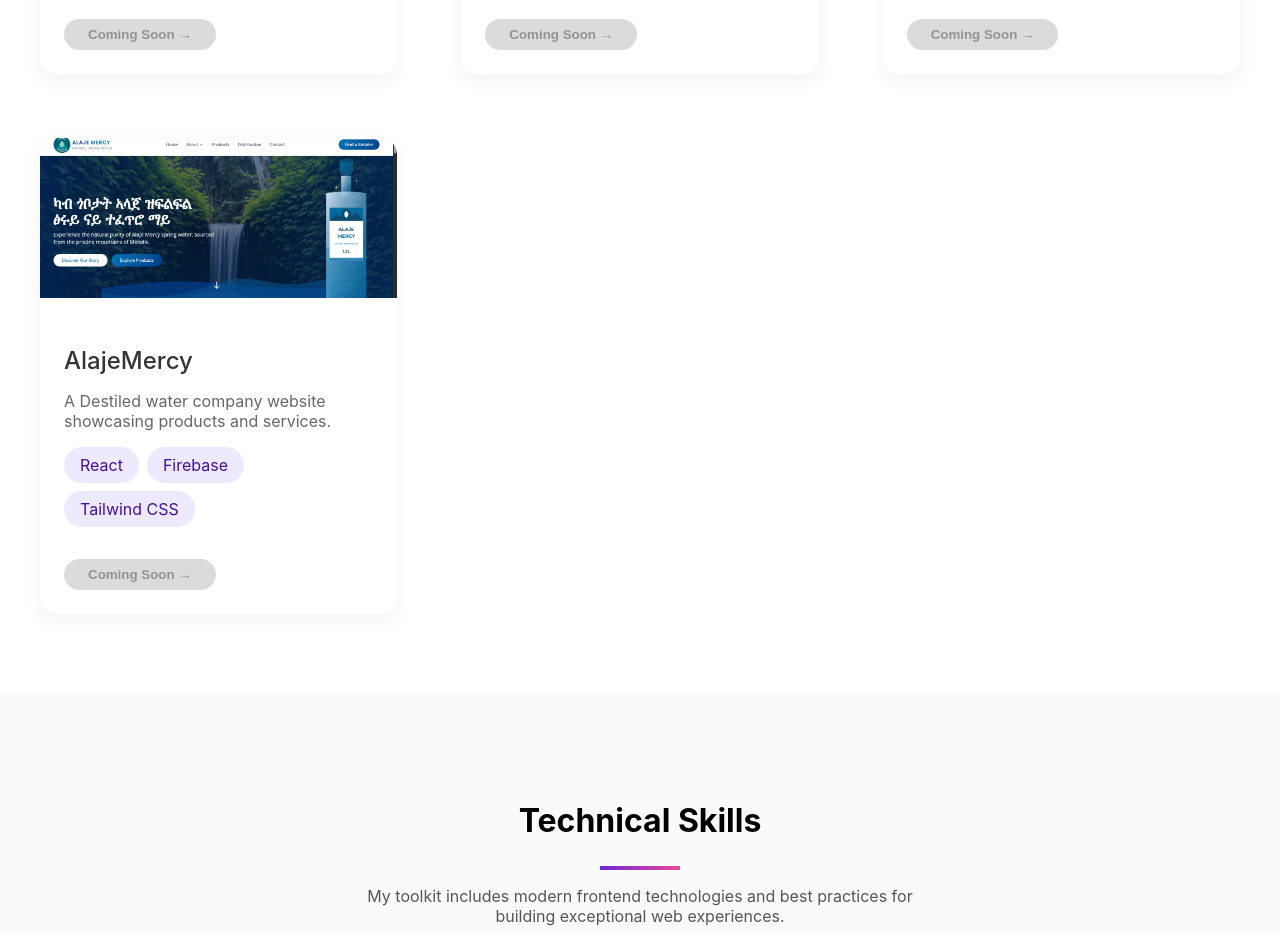
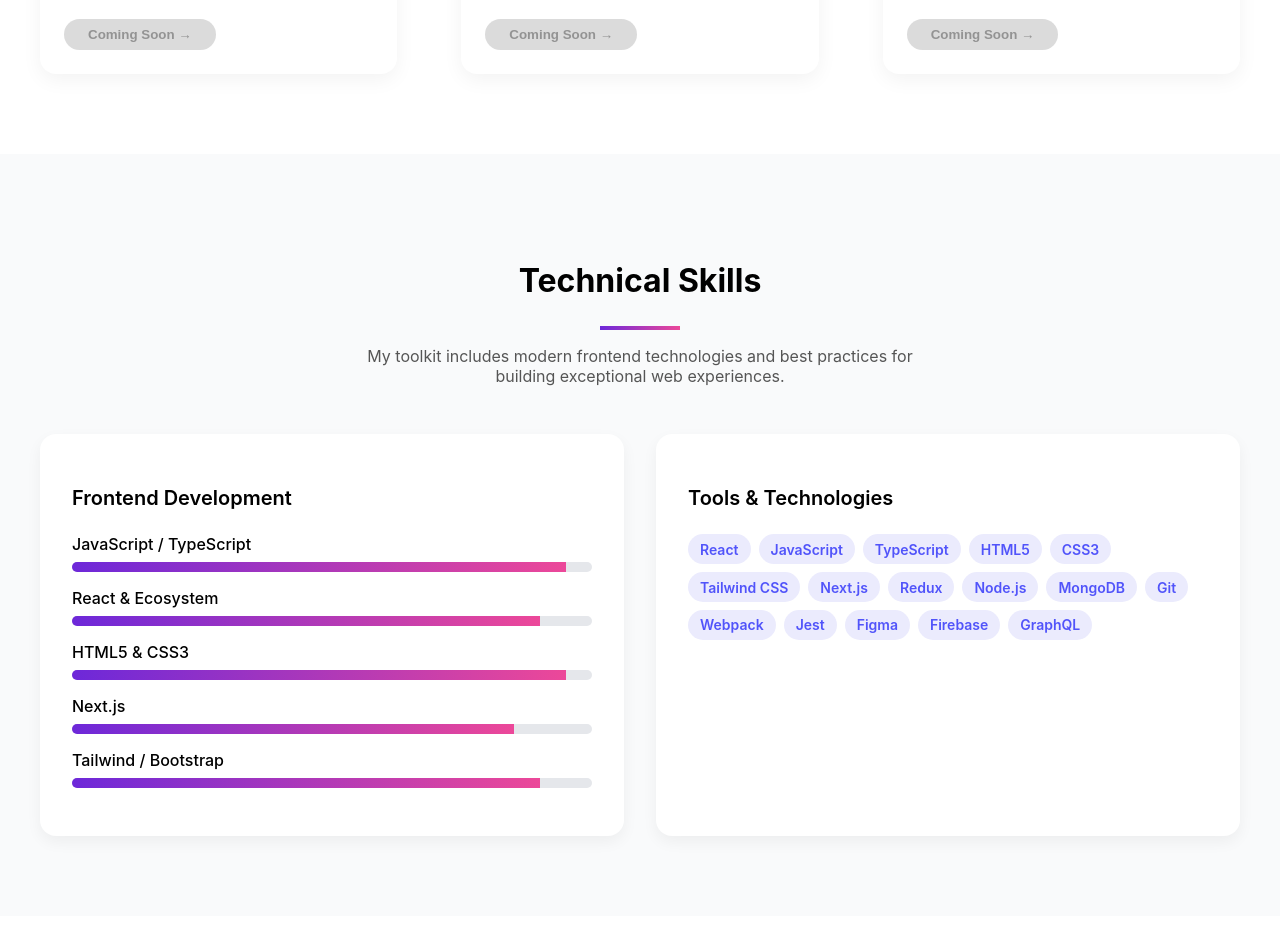
Before and after one commit to mulat-dev/my-portfolio, a React (Create React App) app: page / in a window 1280 px wide. Shown: the part 1980-2915 px from the top of the page. Built offline with nearby package versions, Linux system fonts and the light colour scheme.

Commit message:
Update Projects.js

```diff
--- a/src/components/Projects.js
+++ b/src/components/Projects.js
@@ -26,14 +26,6 @@
     tech: ['React', 'Firebase', 'Tailwind CSS'],
     icon: <FaMusic />,
     image: 'https://wallpapercat.com/w/full/d/d/2/1169610-3840x2160-desktop-4k-musical-instruments-wallpaper-image.jpg',
-    link: null,
-  },
-  {
-    title: 'AlajeMercy',
-    description: 'A Destiled water company website showcasing products and services.',
-    tech: ['React', 'Firebase', 'Tailwind CSS'],
-    icon: <FaWater />,
-    image: alaje,
     link: null,
   },
 ];
```
